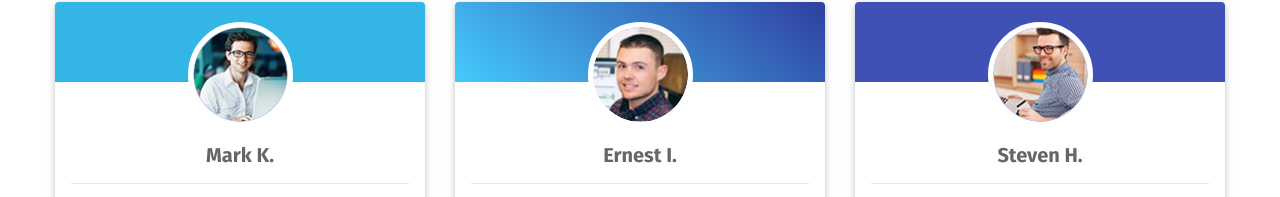
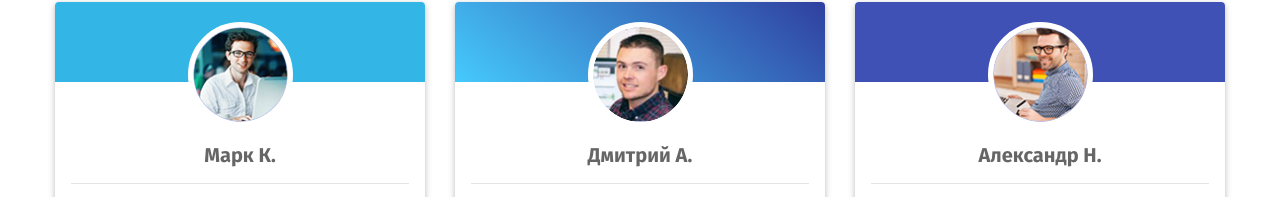
Before and after one commit to Derevyanchenko/cryp1, a plain HTML site: page index.html in a window 1280 px wide. Shown: the part 1951-2148 px from the top of the page. Drawn offline with nearby package versions, Linux system fonts and the light colour scheme; no server answers; a web font is replaced by a local one.

Commit message:
Add files via upload

```diff
--- a/index.html
+++ b/index.html
@@ -486,7 +486,7 @@
                         </div>
                         <div class="card-body">
                             <!--Name-->
-                            <h4 class="font-weight-bold mb-4">Mark K.</h4>
+                            <h4 class="font-weight-bold mb-4">Марк К.</h4>
                             <hr>
                             <!--Quotation-->
                             <p class="dark-grey-text mt-4">
@@ -515,7 +515,7 @@
                         <div class="card-body">
                             <!--Name-->
                             <h4 class="font-weight-bold mb-4">
-                                Ernest I.</h4>
+                                Дмитрий А.</h4>
                             <hr>
                             <!--Quotation-->
                             <p class="dark-grey-text mt-4">
@@ -541,7 +541,7 @@
                         </div>
                         <div class="card-body">
                             <!--Name-->
-                            <h4 class="font-weight-bold mb-4">Steven H.</h4>
+                            <h4 class="font-weight-bold mb-4">Александр H.</h4>
                             <hr>
                             <!--Quotation-->
                             <p class="dark-grey-text mt-4">
```
